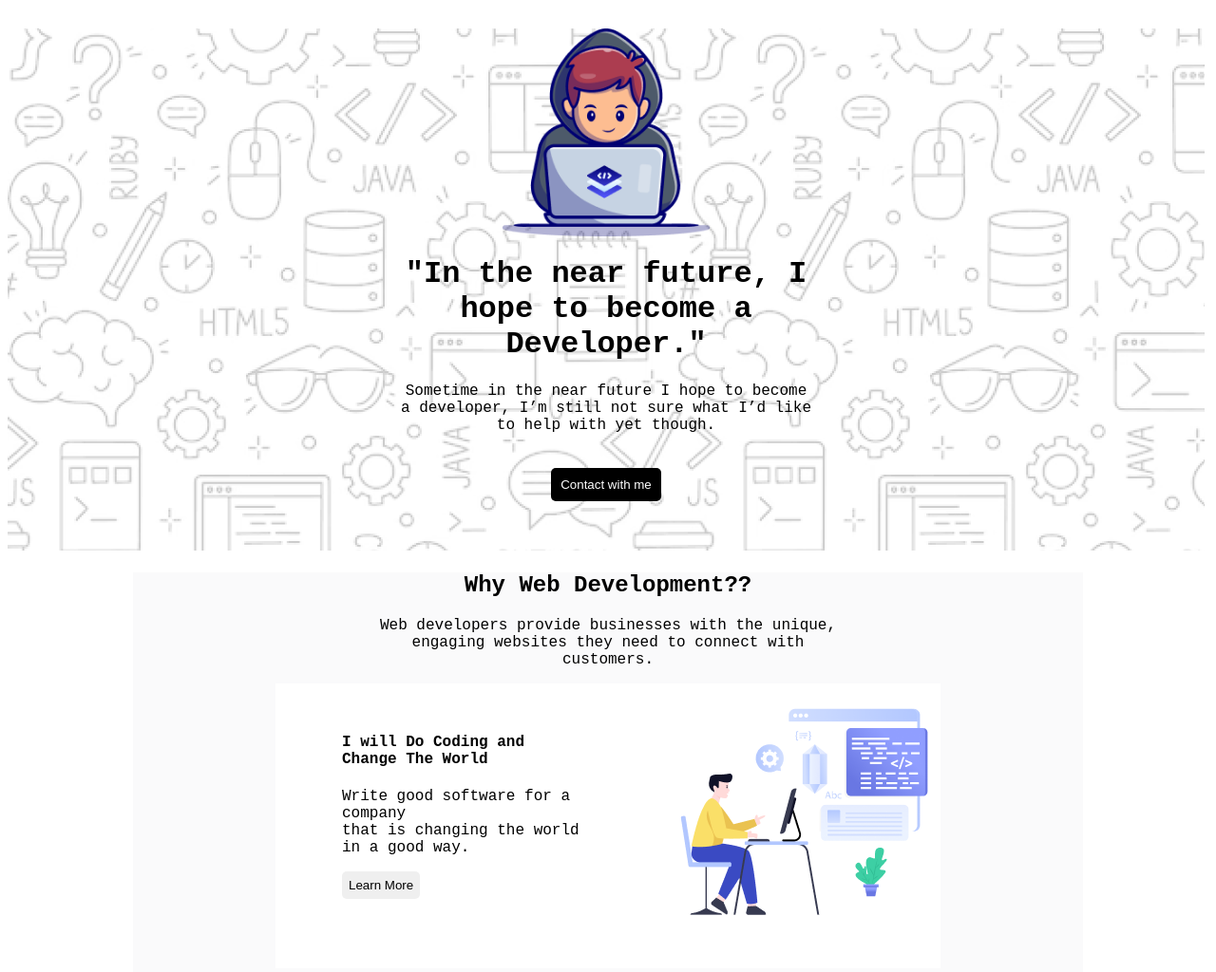
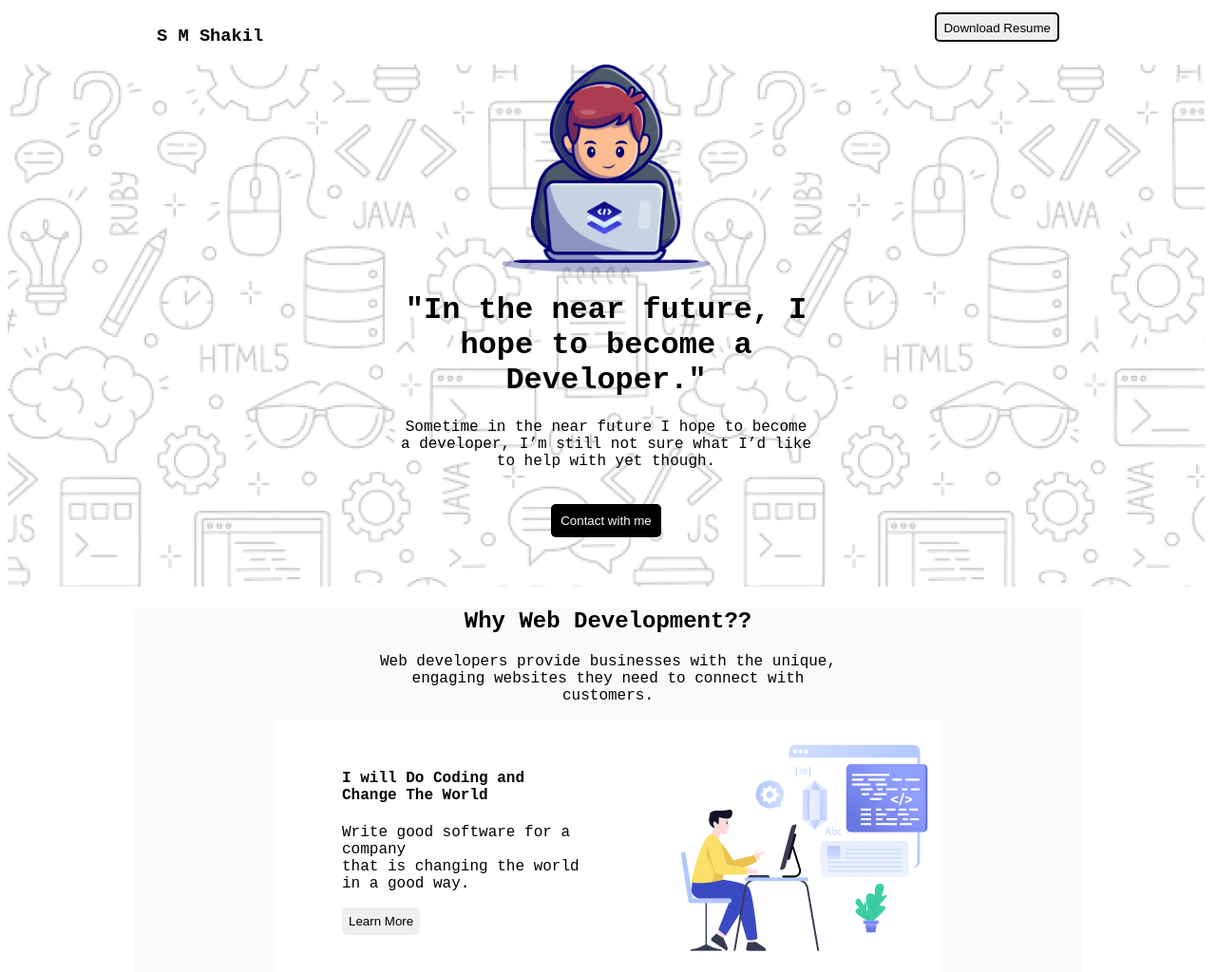
Before and after one commit to smshakil6907/My-First-Assignment, a plain HTML site: page index.html in a window 1280 px wide. Shown: the top 1024 px of the page at 95% size. Drawn offline with Linux system fonts and the light colour scheme; a web font is replaced by a local one.

Commit message:
added navbar

```diff
--- a/index.html
+++ b/index.html
@@ -7,6 +7,12 @@
         <link rel="stylesheet" href="styles/style.css">
     </head>
     <body>
+        <nav>
+            <div class="navbar-container">
+                <h3>S M Shakil</h3>
+                <button id="btn">Download Resume</button>
+            </div>
+        </nav>
         <header>
             <div class="banner-container">
                 <div class="banner-image-text-container">
--- a/styles/style.css
+++ b/styles/style.css
@@ -1,9 +1,22 @@
-/* banner style */
 @import url("https://fonts.googleapis.com/css2?family=Azeret+Mono:ital,wght@0,100..900;1,100..900&family=Roboto:ital,wght@0,100;0,300;0,400;0,500;0,700;0,900;1,100;1,300;1,400;1,500;1,700;1,900&display=swap");
 
 body {
   font-family: "Azeret Mono", monospace;
 }
+.navbar-container {
+  display: flex;
+  justify-content: space-between;
+  max-width: 950px;
+  height: 30px;
+  margin: 0 auto;
+}
+#btn {
+  margin-top: 5px;
+  padding-bottom: 20px;
+  border: 2px solid black;
+}
+/* banner style */
+
 .banner-container {
   background-image: url("../images/Hero-bg.png");
   max-width: 1260px;
```
